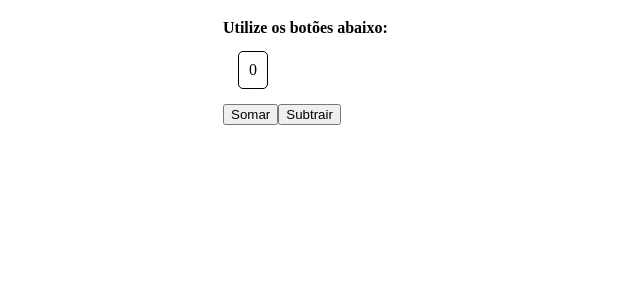
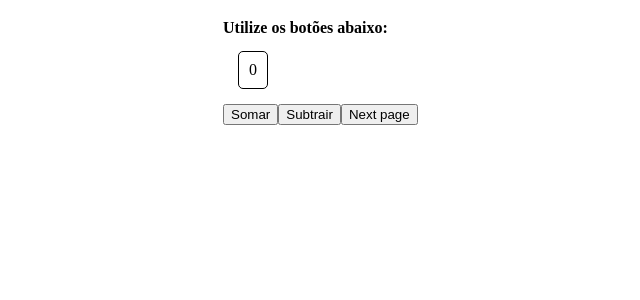
Before and after one commit to rvidalgit/nivelamento_react, a React (Create React App) app: page / in a window 1280 px wide. Shown: the top 300 px of the page, without its empty margins (289-929 px from the left). Built offline with nearby package versions, Linux system fonts and the light colour scheme.

Commit message:
Melhorias

```diff
--- a/package.json
+++ b/package.json
@@ -6,7 +6,7 @@
     "@testing-library/jest-dom": "^4.2.4",
     "@testing-library/react": "^9.3.2",
     "@testing-library/user-event": "^7.1.2",
-    "connected-react-router": "^6.7.0",
+    "connected-react-router": "^6.8.0",
     "history": "^4.10.1",
     "react": "^16.13.1",
     "react-dom": "^16.13.1",
--- a/src/modules/Count/view/index.js
+++ b/src/modules/Count/view/index.js
@@ -1,6 +1,7 @@
 import React from "react";
 import {connect} from "react-redux";
 import {subtract, sum} from '../redux/action';
+import {push} from "connected-react-router";
 
 const Count = (props) => {
 
@@ -18,6 +19,7 @@ const Count = (props) => {
             <div>
                 <button onClick={props.sum}>Somar</button>
                 <button onClick={props.subtract}>Subtrair</button>
+                <button onClick={props.nextPage}>Next page</button>
             </div>
         </div>
     );
@@ -33,6 +35,7 @@ const mapToDispatchToProps = (dispatch) => {
     return {
         sum: () => dispatch(sum()),
         subtract: () => dispatch(subtract()),
+        nextPage: () => dispatch(push("/teste")),
     };
 };
 
--- a/src/reducer/index.js
+++ b/src/reducer/index.js
@@ -3,6 +3,7 @@ import {countReducer} from "../modules/Count/redux/reducer";
 import {connectRouter} from "connected-react-router";
 
 //combina todos os reducers da aplicação
+//para o gerenciamento da sessão o reducer precisa estar conectado com o react router
 export default (history) => combineReducers({
     COUNT: countReducer,
     router: connectRouter(history)
--- a/src/router/rotas.js
+++ b/src/router/rotas.js
@@ -2,12 +2,14 @@ import React from 'react';
 import {Route, Switch} from "react-router";
 import Count from '../modules/Count/view/index';
 
-const Teste = () =>{
+const Teste = () => {
     return (
         <h1>Ops, não tem nada aqui!</h1>
     );
 };
 
+//cria um filtro que intercepta a "mudança" de página, como a aplicação é um SPA, o react router intercepta
+// o path e direciona para o componente correto
 export const Rotas = () => (
     <Switch>
         <Route exact path="/" name="Count" component={Count}/>
```
Also changed, not shown: src/App.js (+0 -12 lines), 2 other files (tests, documents, lock files or other folders).
